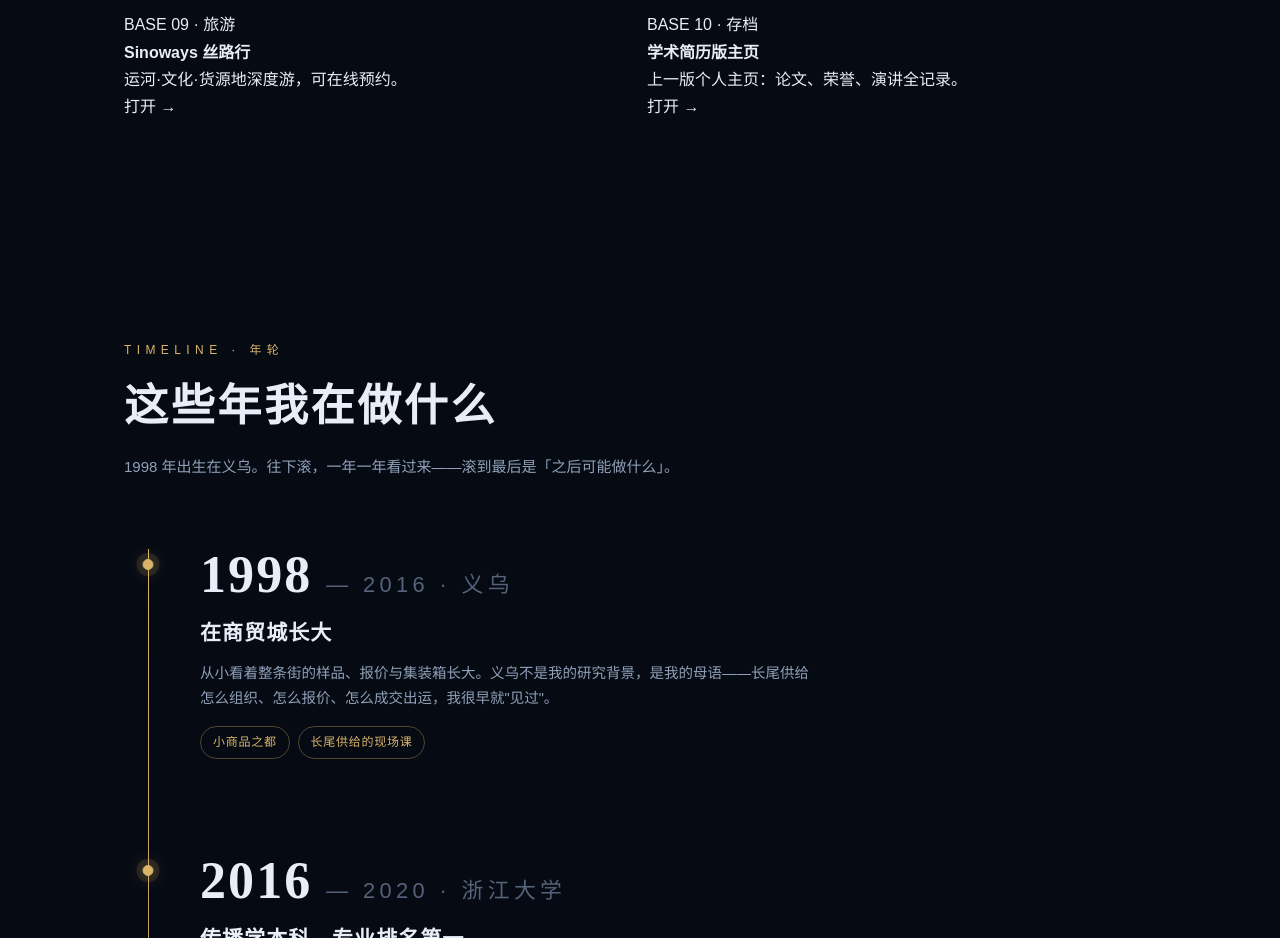
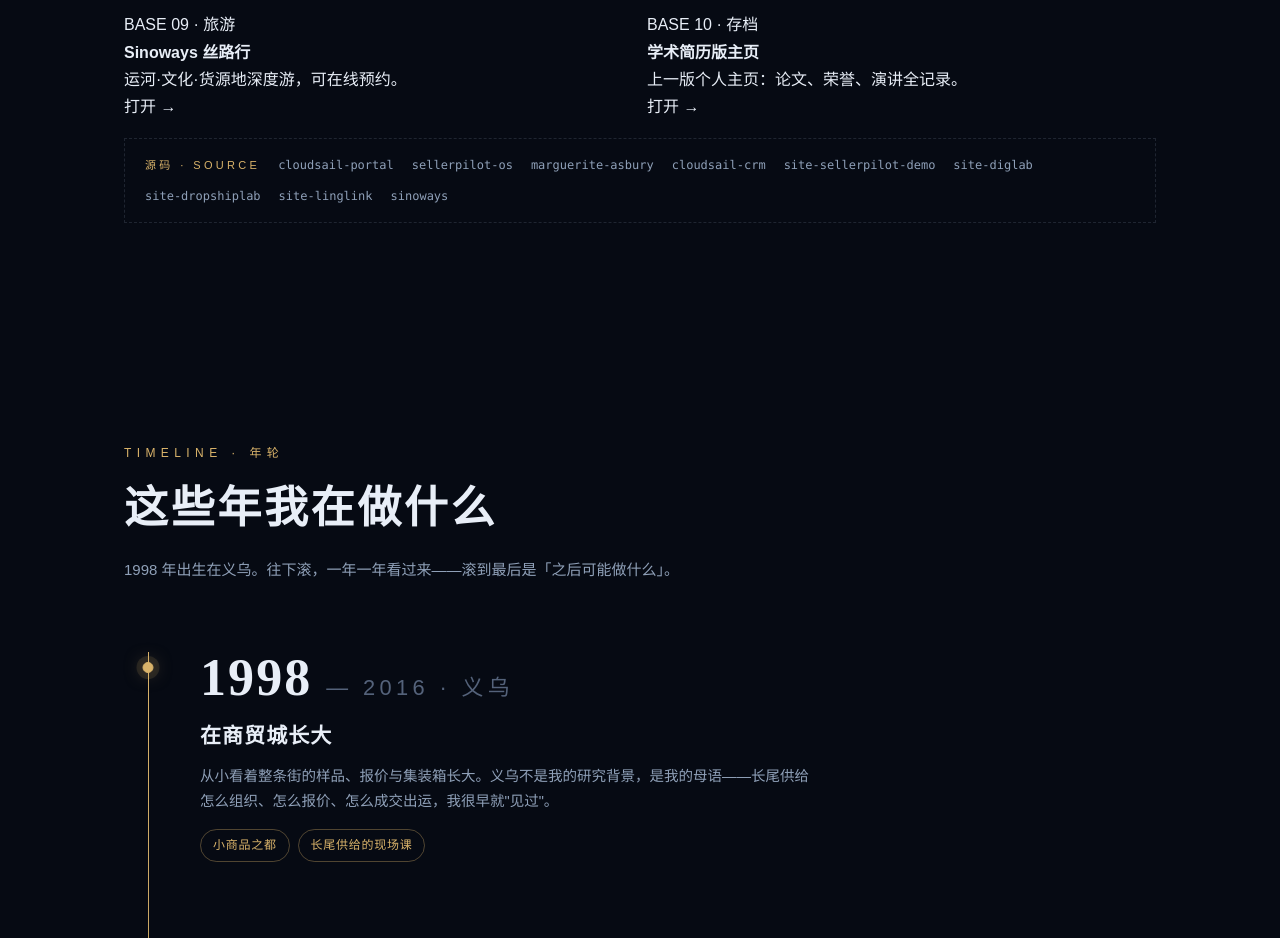
Before and after one commit to sinyu1998-eng/sinyu1998-eng.github.io, a plain HTML site: page index.html in a window 1280 px wide. Shown: the part 2160-3098 px from the top of the page. Drawn offline with Linux system fonts and the light colour scheme; animation ran at ten frames a second.

Commit message:
Add source-code index row to site matrix (9 GitHub repo links)

```diff
--- a/index.html
+++ b/index.html
@@ -128,6 +128,10 @@ section{position:relative}
 .bcard:hover .open{opacity:1;transform:none}
 .bcard.live::after{content:"";position:absolute;top:16px;right:16px;width:8px;height:8px;border-radius:50%;background:#7ee08a;box-shadow:0 0 8px #7ee08a;animation:blink 2s infinite}
 @keyframes blink{50%{opacity:.35}}
+.src-row{margin-top:18px;border:1px dashed var(--line);padding:16px 20px;display:flex;flex-wrap:wrap;gap:10px 18px;align-items:baseline}
+.src-row .src-label{font-size:11px;color:var(--gold);letter-spacing:.3em;flex-shrink:0}
+.src-row a{font-family:ui-monospace,SFMono-Regular,Menlo,Consolas,monospace;font-size:12px;color:var(--dim);text-decoration:none}
+.src-row a:hover{color:var(--gold)}
 
 #talk{background:var(--bg2);border-top:1px solid var(--line)}
 .talk-box{display:grid;grid-template-columns:minmax(0,1fr) minmax(0,1.1fr);gap:44px;margin-top:50px;align-items:start}
@@ -263,6 +267,18 @@ footer b{color:var(--dim)}
         <div class="bn">BASE 10 · 存档</div><h4>学术简历版主页</h4>
         <p>上一版个人主页：论文、荣誉、演讲全记录。</p><div class="open">打开 →</div>
       </a>
+    </div>
+    <div class="src-row rv">
+      <span class="src-label">源码 · SOURCE</span>
+      <a href="https://github.com/sinyu1998-eng/cloudsail-portal" target="_blank" rel="noopener">cloudsail-portal</a>
+      <a href="https://github.com/sinyu1998-eng/sellerpilot-os" target="_blank" rel="noopener">sellerpilot-os</a>
+      <a href="https://github.com/sinyu1998-eng/marguerite-asbury" target="_blank" rel="noopener">marguerite-asbury</a>
+      <a href="https://github.com/sinyu1998-eng/cloudsail-crm" target="_blank" rel="noopener">cloudsail-crm</a>
+      <a href="https://github.com/sinyu1998-eng/site-sellerpilot-demo" target="_blank" rel="noopener">site-sellerpilot-demo</a>
+      <a href="https://github.com/sinyu1998-eng/site-diglab" target="_blank" rel="noopener">site-diglab</a>
+      <a href="https://github.com/sinyu1998-eng/site-dropshiplab" target="_blank" rel="noopener">site-dropshiplab</a>
+      <a href="https://github.com/sinyu1998-eng/site-linglink" target="_blank" rel="noopener">site-linglink</a>
+      <a href="https://github.com/sinyu1998-eng/sinyu1998-eng.github.io/tree/main/sinoways" target="_blank" rel="noopener">sinoways</a>
     </div>
   </div>
 </section>
```
